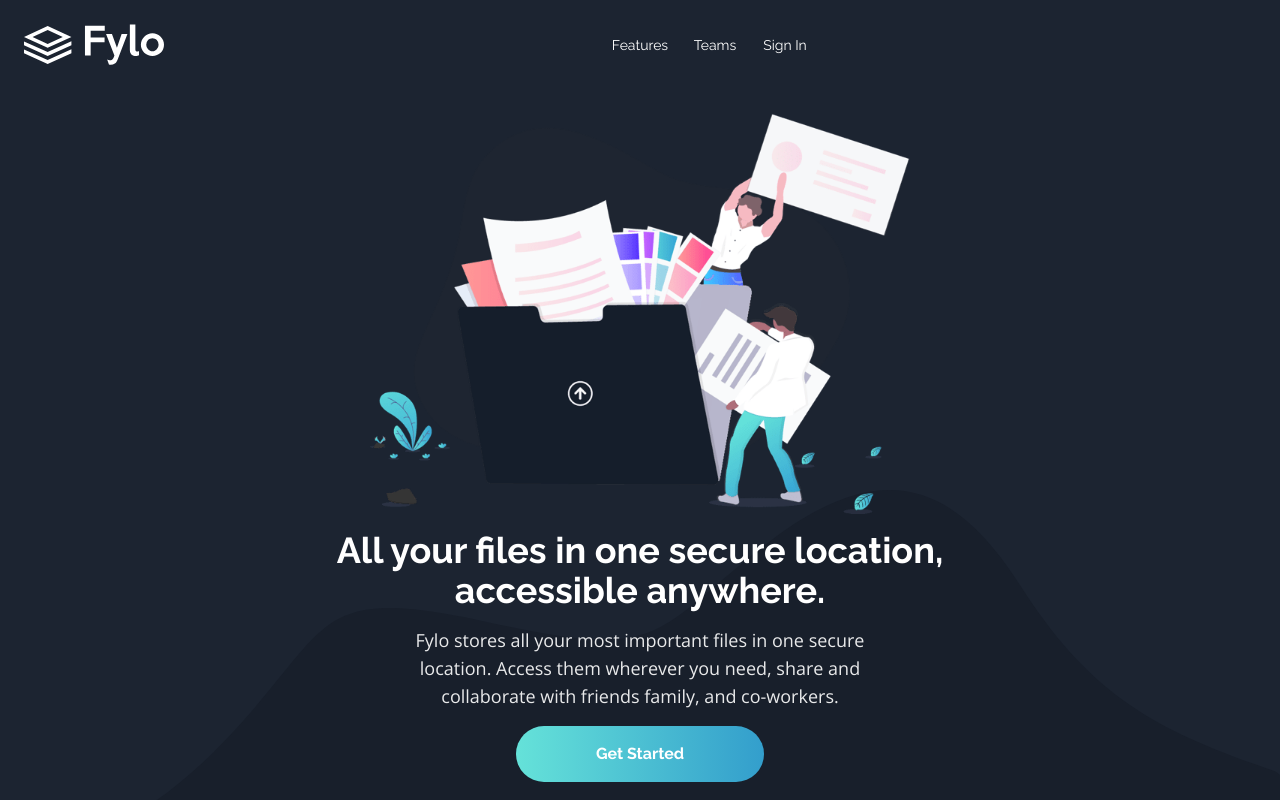
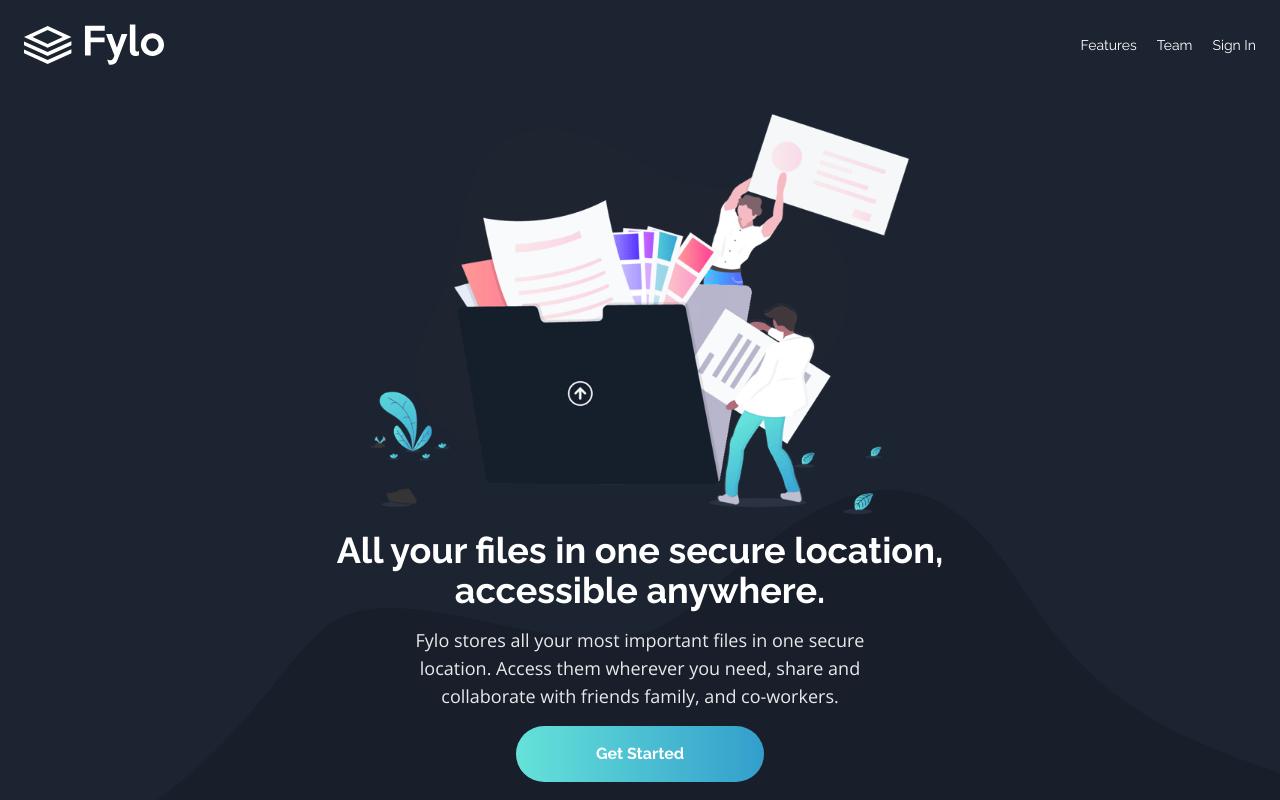
Before and after one commit to joacomesa22/fylo-landing, a React (Vite) app: page / in a window 1280 px wide. Shown: the top 800 px of the page. Built offline with nearby package versions, Linux system fonts and the light colour scheme.

Commit message:
Revert navbar to original state

```diff
--- a/src/components/Navbar.jsx
+++ b/src/components/Navbar.jsx
@@ -10,20 +10,20 @@ const Navbar = () => {
             <img src={logo} alt="logo" />
           </a>
         </div>
-        <nav className="flex-1 flex justify-center">
+        <nav>
           <ul className="flex gap-5 justify-center items-center text-sm">
-            <li className="w-[60px] text-center">
-              <a href="#" className="hover:font-bold transition-all duration-200">
+            <li>
+              <a href="#" className="hover:font-bold">
                 Features
               </a>
             </li>
-            <li className="w-[50px] text-center">
-              <a href="#" className="hover:font-bold transition-all duration-200">
-                Teams
+            <li>
+              <a href="#" className="hover:font-bold">
+                Team
               </a>
             </li>
-            <li className="w-[50px] text-center">
-              <a href="#" className="hover:font-bold transition-all duration-200">
+            <li>
+              <a href="#" className="hover:font-bold">
                 Sign In
               </a>
             </li>
```
